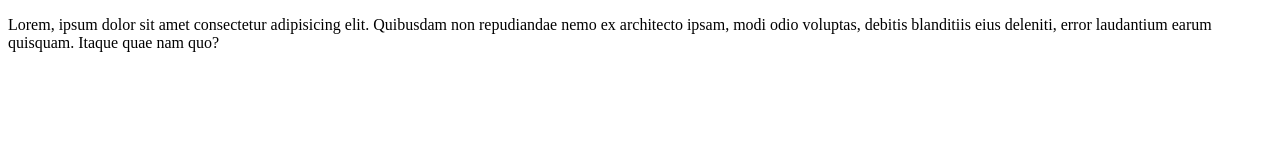
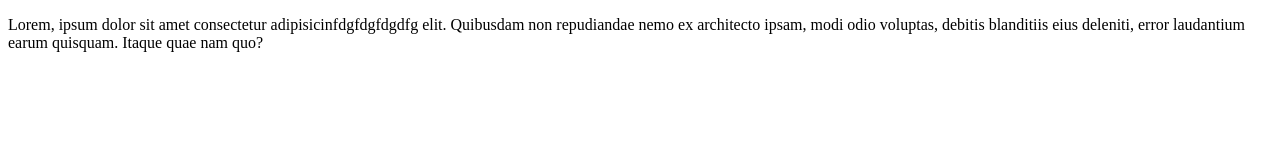
Before and after one commit to Pableitez/VSC-cursito, a plain HTML site: page index.html in a window 1280 px wide. Drawn offline with Linux system fonts and the light colour scheme; files whose address does not match are found by name.

Commit message:
cambie el texto

```diff
--- a/index.html
+++ b/index.html
@@ -6,7 +6,7 @@
     <title>Pagina para el curso</title>
 </head>
 <body>
-    <p>Lorem, ipsum dolor sit amet consectetur adipisicing elit. Quibusdam non repudiandae nemo ex architecto ipsam, modi odio voluptas, debitis blanditiis eius deleniti, error laudantium earum quisquam. Itaque quae nam quo?</p>
+    <p>Lorem, ipsum dolor sit amet consectetur adipisicinfdgfdgfdgdfg elit. Quibusdam non repudiandae nemo ex architecto ipsam, modi odio voluptas, debitis blanditiis eius deleniti, error laudantium earum quisquam. Itaque quae nam quo?</p>
 <script src="main.js"></script>
 </body>
 </html>
```
